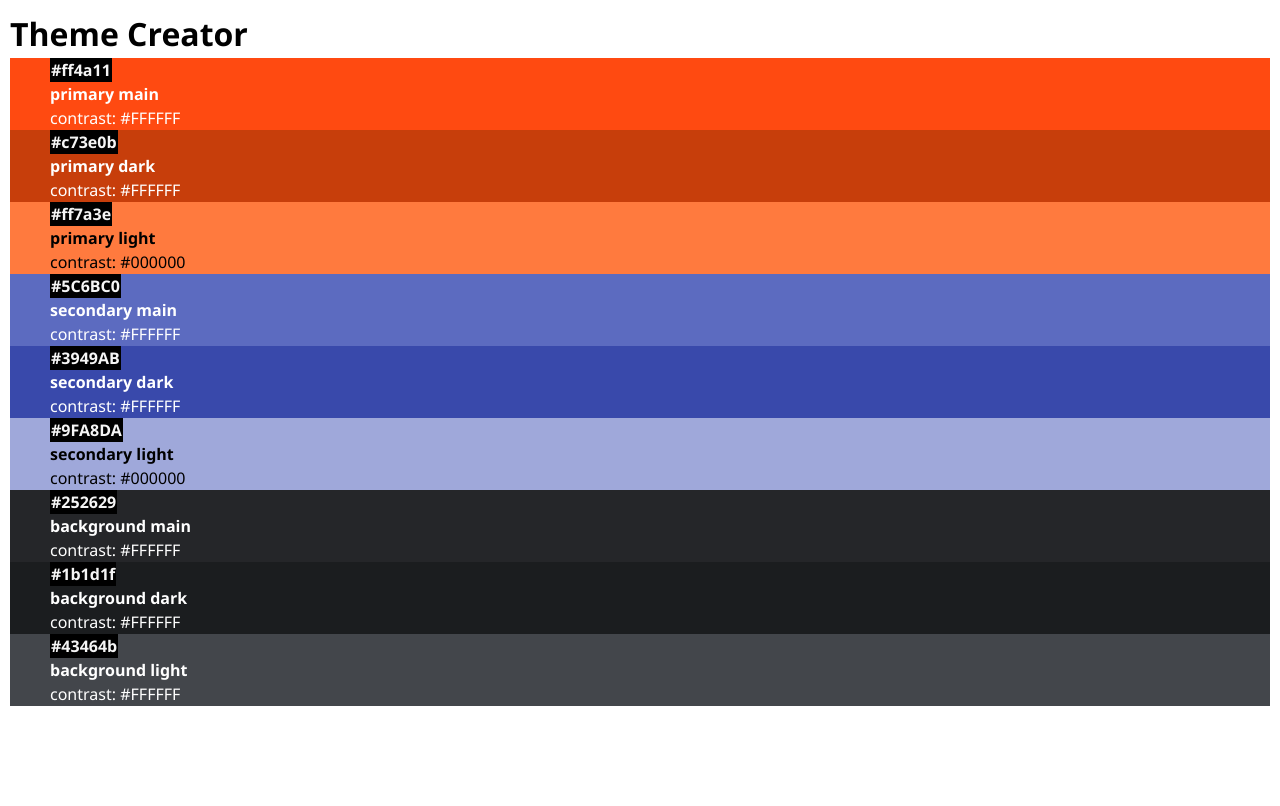
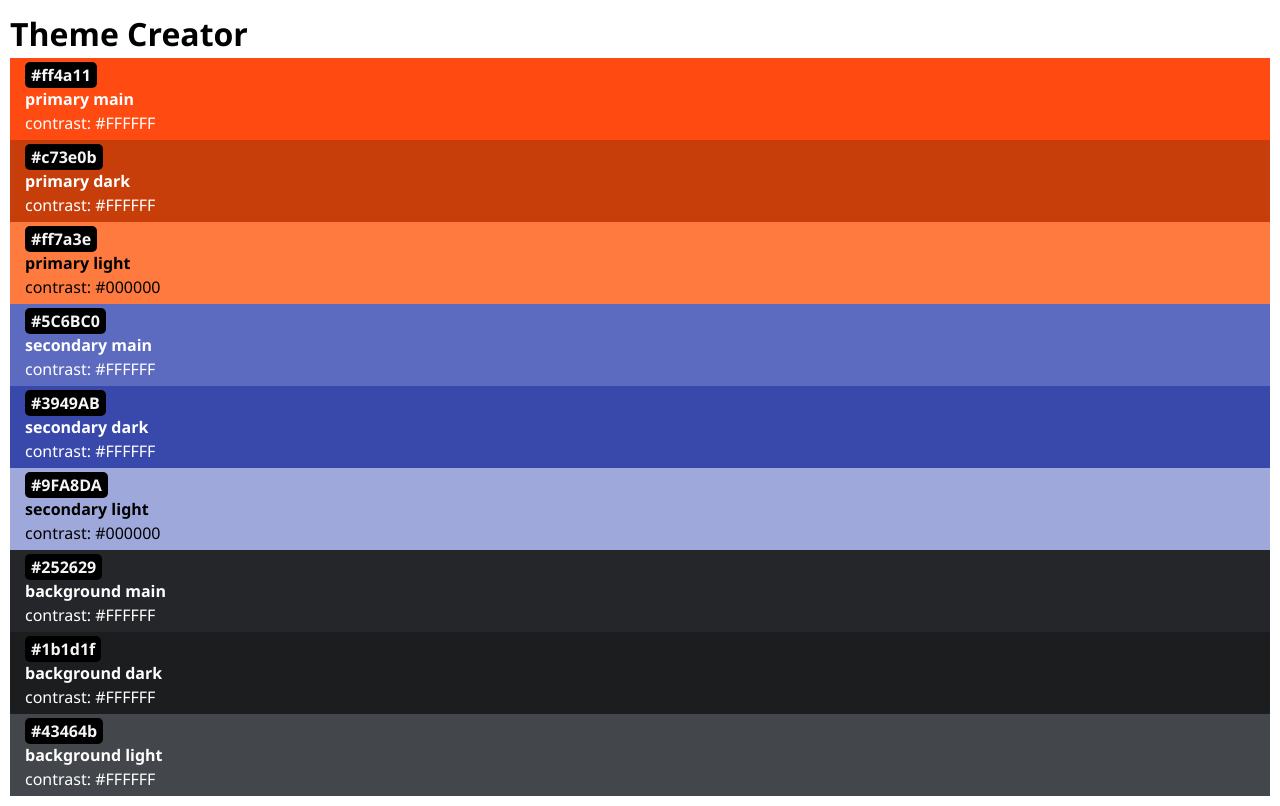
Before and after one commit to ArtemiyShokin/recap-project-4, a React (Vite) app: page / in a window 1280 px wide. Built offline with nearby package versions, Linux system fonts and the light colour scheme.

Commit message:
changed some little css styling

```diff
--- a/src/Components/Color/Color.css
+++ b/src/Components/Color/Color.css
@@ -11,13 +11,16 @@
 /* } */
 .color-card__list {
   list-style: none;
+  margin: 0px 10px;
+  padding: 5px;
 }
 .color-card__hex-code {
   display: inline;
   color: whitesmoke;
   background-color: black;
   font-weight: bold;
-  padding: 1px;
+  padding: 2px 6px;
+  border-radius: 5px;
 }
 .color-card__role {
   font-weight: bold;
```
